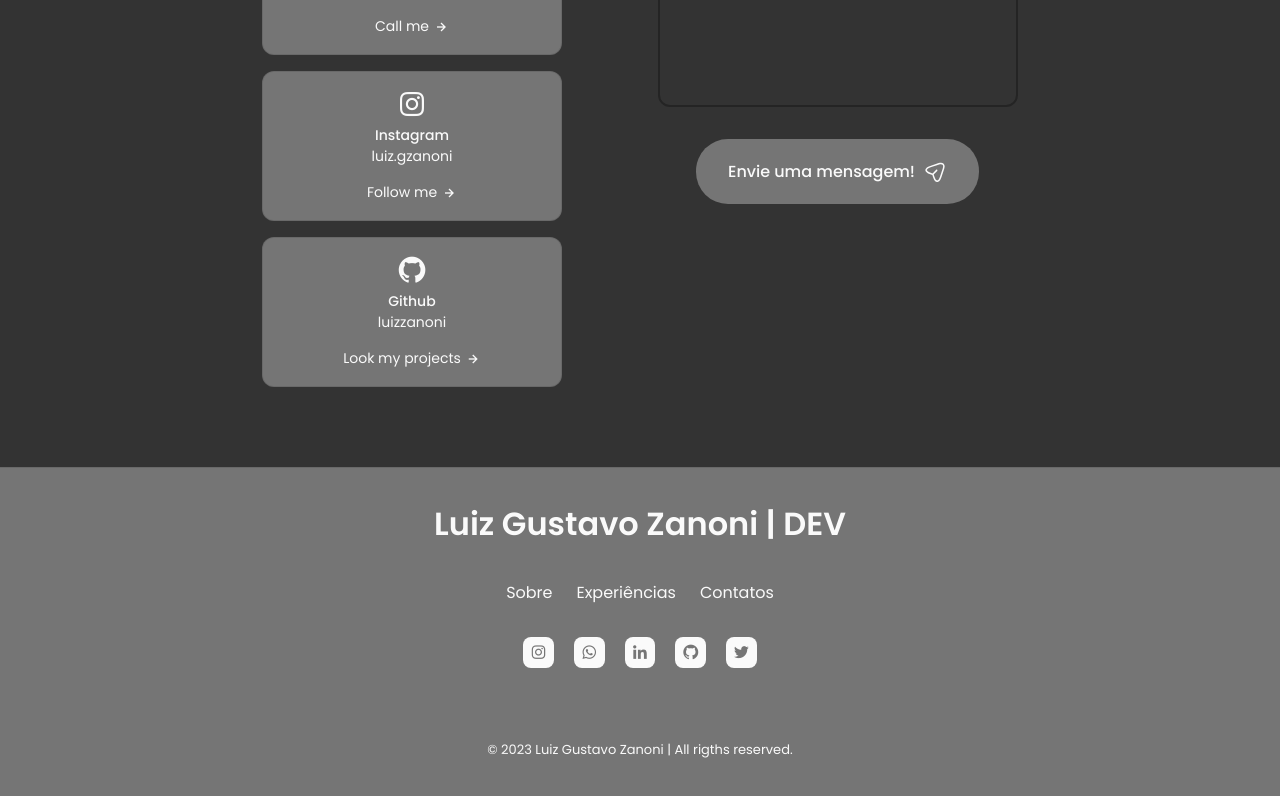
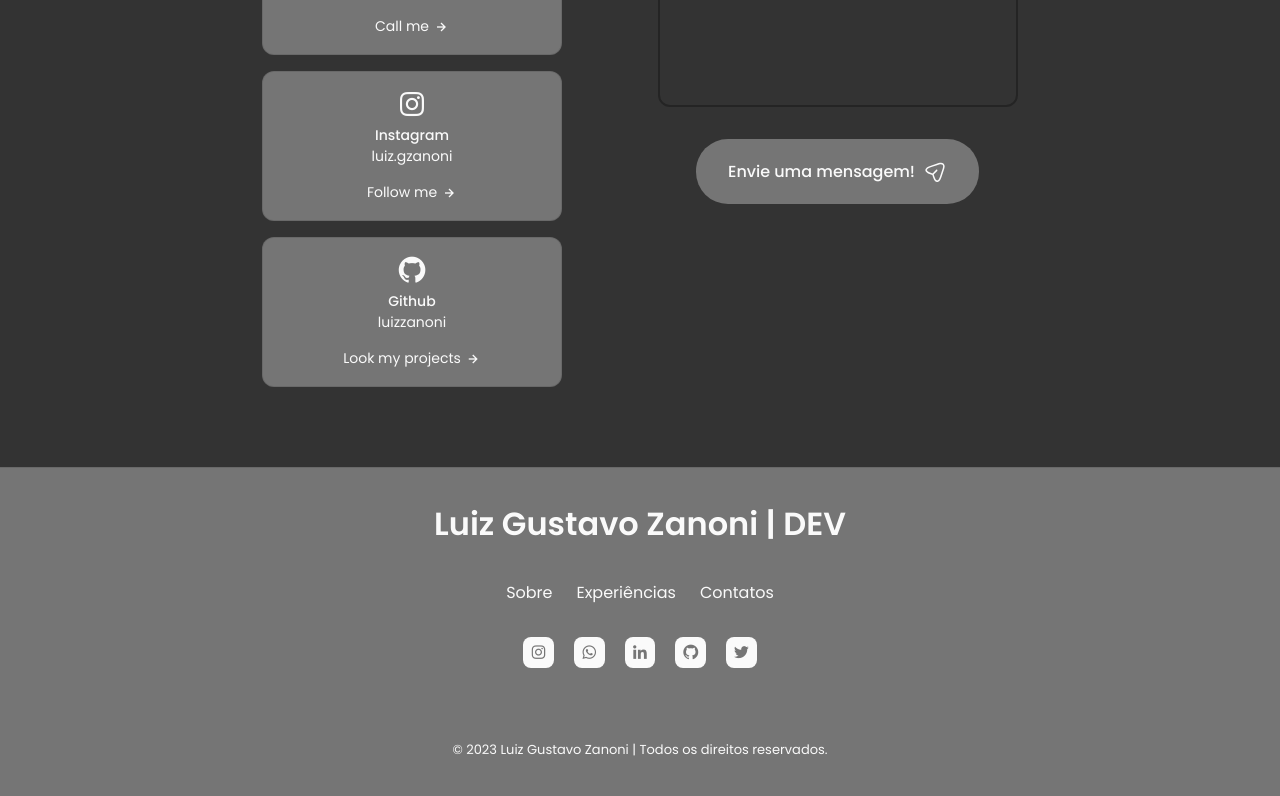
Before and after one commit to luizzanoni/portfolioReact, a React (Create React App) app: page / in a window 1280 px wide. Shown: the part 4153-4949 px from the top of the page. Built offline with nearby package versions, Linux system fonts and the light colour scheme.

Commit message:
altered copy

```diff
--- a/src/components/footer/Footer.jsx
+++ b/src/components/footer/Footer.jsx
@@ -47,7 +47,7 @@ const Footer = () => {
         </div>
 
         <span className='footer__copy'>
-          &#169; 2023 Luiz Gustavo Zanoni | All rigths reserved.
+          &#169; 2023 Luiz Gustavo Zanoni | Todos os direitos reservados.
         </span>
       </div>
     </footer>
```
